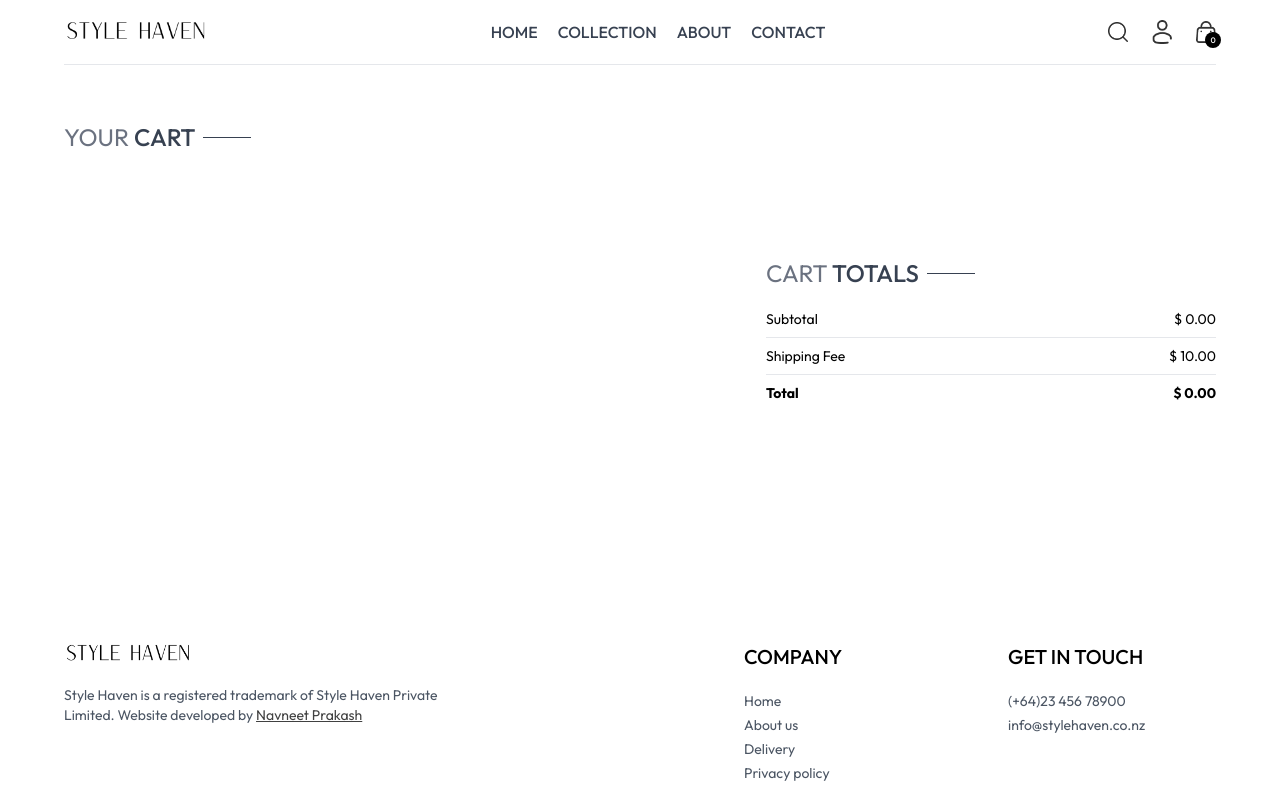
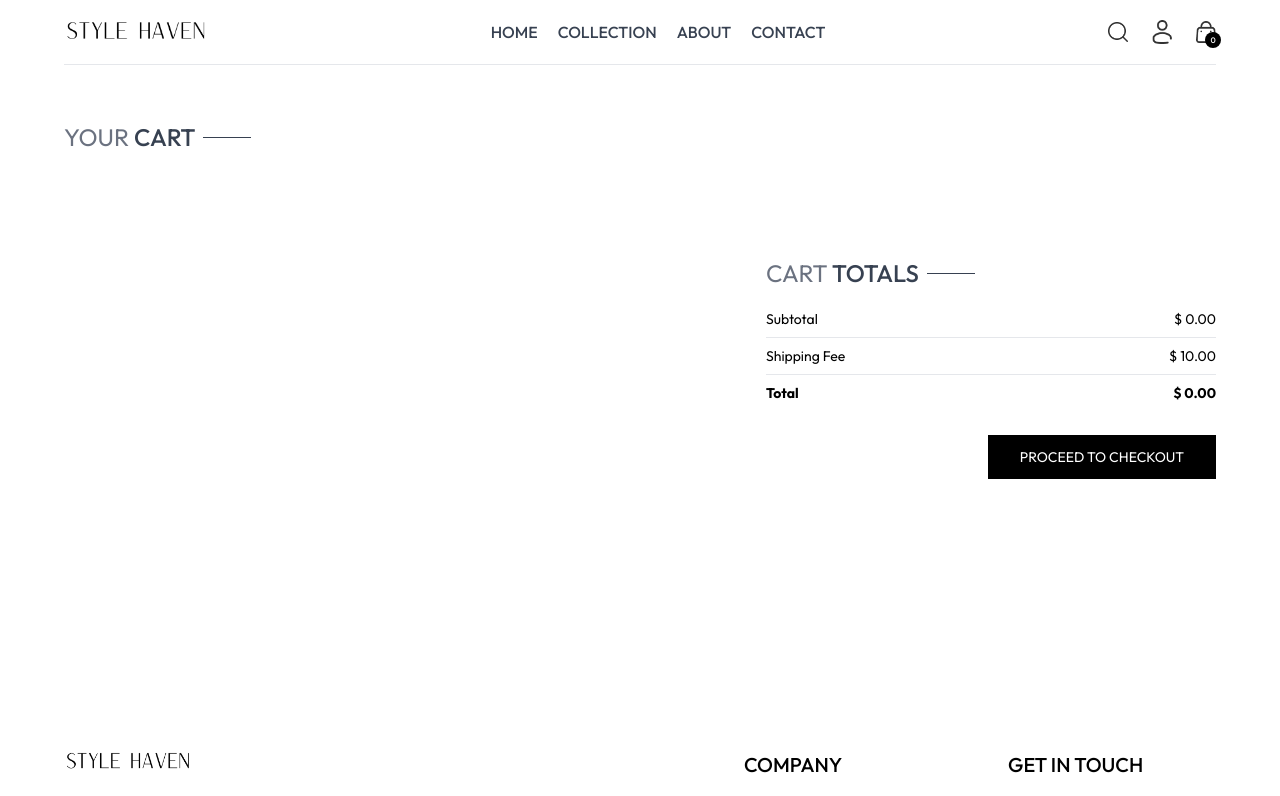
Before and after one commit to navneetprakash/react-ecom-frontend-vite, a React (Vite) app in the folder frontend/: page /cart in a window 1280 px wide. Shown: the top 796 px of the page. Built offline with nearby package versions, Linux system fonts and the light colour scheme.

Commit message:
added the proceed to checkout button

```diff
--- a/frontend/src/context/ShopContext.jsx
+++ b/frontend/src/context/ShopContext.jsx
@@ -2,6 +2,7 @@ import { createContext, useState } from "react";
 import { products } from "../assets/assets";
 import PropTypes from 'prop-types';
 import { toast } from "react-toastify";
+import { useNavigate } from "react-router-dom";
 
 // export this context to be used in other components
 export const ShopContext = createContext();
@@ -13,6 +14,7 @@ const ShopContextProvider = (props) => {
   const [search, setSearch] = useState('');
   const [showSearch, setShowSearch] = useState(false);
   const [cartItems, setCartItems] = useState({});
+  const navigate = useNavigate();
 
   const addToCart = async (itemId, size) => {
 
@@ -88,7 +90,7 @@ const ShopContextProvider = (props) => {
     products, currency, delivery_fee,
     search, setSearch, showSearch, setShowSearch,
     cartItems, addToCart, getCartCount, updateQuantity,
-    getCartAmount
+    getCartAmount, navigate
   };
 
   return (
--- a/frontend/src/pages/Cart.jsx
+++ b/frontend/src/pages/Cart.jsx
@@ -6,7 +6,7 @@ import CartTotal from "../components/CartTotal";
 
 const Cart = () => {
 
-  const { products, currency, cartItems, updateQuantity } = useContext(ShopContext);
+  const { products, currency, cartItems, updateQuantity, navigate } = useContext(ShopContext);
   const [cartData, setCartData] = useState([]);
 
   useEffect(() => {
@@ -60,6 +60,9 @@ const Cart = () => {
       <div className="flex justify-end py-20">
         <div className="w-full sm:w-[450px]">
           <CartTotal />
+          <div className="w-full text-end">
+            <button onClick={() => navigate('/place-order')} className="bg-black text-white text-sm my-8 px-8 py-3">PROCEED TO CHECKOUT</button>
+          </div>
         </div>
       </div>
 
```
